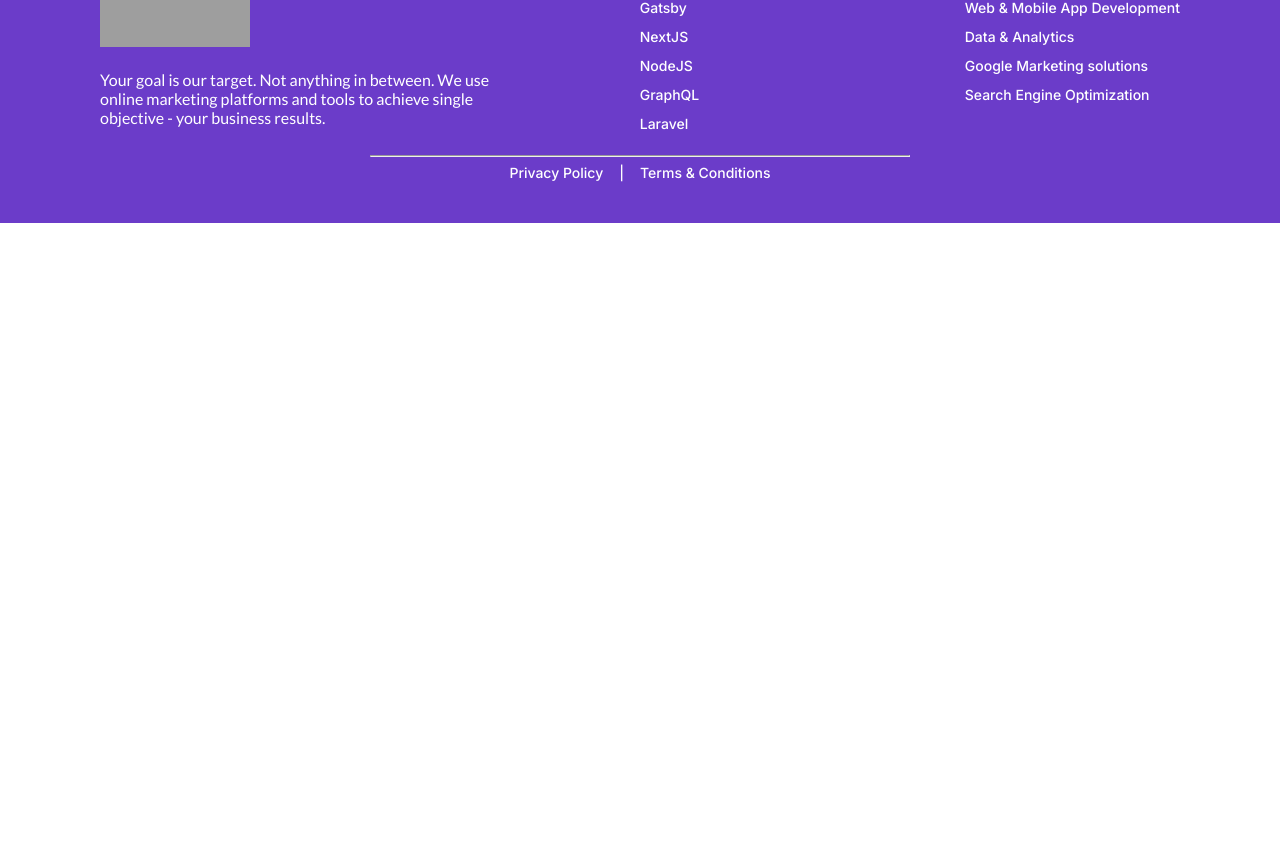
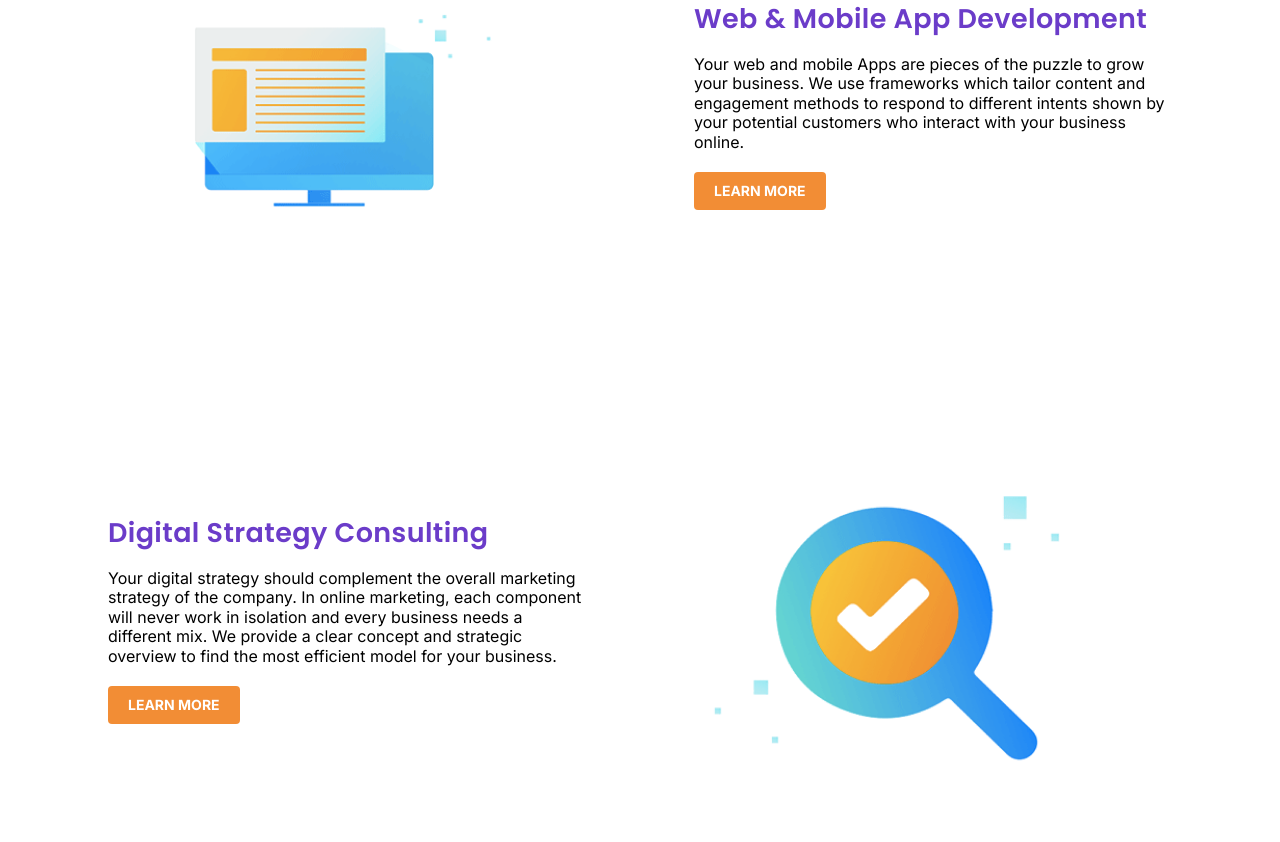
Before and after one commit to Lawo69/AT-DIGITAL-web-project, a React (Create React App) app: page / in a window 1280 px wide. Shown: the part 878-1720 px from the top of the page. Before the commit the page ends 1101 px from the top, so only its background shows below. Built offline with nearby package versions, Linux system fonts and the light colour scheme; grey boxes are pictures that could not be loaded.

Commit message:
Service section finished

```diff
--- a/src/App.css
+++ b/src/App.css
@@ -1,6 +1,7 @@
 /* Global CSS */
 @import url('https://fonts.googleapis.com/css2?family=Inter:wght@100;200;300;400;500;600;700;800;900&display=swap');
 @import url('https://fonts.googleapis.com/css2?family=Lato:ital,wght@0,100;0,300;0,400;0,700;0,900;1,100;1,300;1,400;1,700;1,900&display=swap');
+@import url('https://fonts.googleapis.com/css2?family=Poppins:ital,wght@0,100;0,200;0,300;0,400;0,500;0,600;0,700;0,800;0,900;1,100;1,200;1,300;1,400;1,500;1,600;1,700;1,800;1,900&display=swap');
 
 :root {
   --primary-color: #6B3CC9; /* Used on CTAs and other necessary highlighting points on the design */
--- a/src/App.js
+++ b/src/App.js
@@ -2,7 +2,7 @@ import { Route, Routes } from "react-router-dom";
 import './App.css';
 import { Footer } from "./components/footer/Footer";
 import { Navbar } from './components/navbar/Navbar';
-import { Home } from './pages/Home';
+import  Home  from './pages/home/homescreen/index';
 
 function App() {
   return (
--- a/src/components/footer/Footer.css
+++ b/src/components/footer/Footer.css
@@ -10,6 +10,7 @@
     flex-direction: column;
     gap: 20px;
     width: 413px;
+    margin-right: 20px;
 }
 
 .col-2 {
--- a/src/pages/Home.css
+++ /dev/null
@@ -1,74 +0,0 @@
-.hero-section {
-    height: 700px;
-    background-image: url(/public/img/cover-image.png);
-    background-size: cover;
-    background-repeat: no-repeat;
-}
-
-.hero-content {
-    display: flex;
-    flex-direction: column;
-    background: var(--white);
-    background: linear-gradient(213deg, rgba(28, 189, 221, 1) 0%, rgba(77, 202, 121, 1) 75%);
-    padding: 24px 40px 32px 40px;
-    position: absolute;
-    top: 400px;
-    left: 80px;
-    width: 630px;
-    height: 306px;
-    gap: 20px;
-}
-
-.header-title {
-    font-weight: 700;
-    font-size: 48px;
-    line-height: 48px;
-    letter-spacing: -2%;
-    color: var(--white);
-    width: 556px;
-}
-
-@media (max-width: 1200px) {
-    .hero-content {
-        left: 60px;
-        width: 622px;
-    }
-}
-
-@media (max-width: 768px) {
-    .hero-section {
-        height: 448px;
-    }
-    .hero-content {
-        top: 500px;
-        left: 0;
-        width: 100%;
-        height: 258px;
-    }
-    .header-title {
-        width: 688px;
-    }
-    .container {
-        height: 700px;
-    }
-}
-
-@media (max-width: 500px) {
-    .hero-section {
-        height: 225px;
-    }
-    .hero-content {
-        top: 290px;
-        left: 0;
-        width: 100%;
-        height: 294px;
-    }
-    .header-title {
-        font-size: 36px;
-        line-height: 36px;
-        width: 335px;
-    }
-    .container {
-        height: 512px;
-    }
-}
--- a/src/pages/Home.jsx
+++ b/src/pages/home/HeroSection.jsx
@@ -1,15 +1,15 @@
 import React from 'react';
 import "./Home.css";
-import { CustomButton } from "../components/button/Button";
+import { CustomButton } from "../../components/button/Button";
 
 const clickLogic = () => {
 
 };
 
-export const Home = () => {
+export const HeroSection = () => {
   return (
     // Hero Section Start
-    <section className='container'>
+    <section className='hero-container'>
       <div className="hero-section">
         <div class="hero-content">
           <h1 class="header-title">
@@ -22,5 +22,6 @@ export const Home = () => {
       </div>
     </section>
     // Hero Section End
+
   );
 }
--- /dev/null
+++ b/src/pages/home/Home.css
@@ -0,0 +1,216 @@
+/* Hero Section CSS Start */
+.hero-section {
+    height: 700px;
+    background-image: url(/public/img/cover-image.png);
+    background-size: cover;
+    background-repeat: no-repeat;
+}
+
+.hero-content {
+    display: flex;
+    flex-direction: column;
+    background: var(--white);
+    background: linear-gradient(213deg, rgba(28, 189, 221, 1) 0%, rgba(77, 202, 121, 1) 75%);
+    padding: 24px 40px 32px 40px;
+    position: absolute;
+    top: 400px;
+    left: 80px;
+    width: 630px;
+    height: 306px;
+    gap: 20px;
+}
+
+.header-title {
+    font-weight: 700;
+    font-size: 48px;
+    line-height: 48px;
+    letter-spacing: -2%;
+    color: var(--white);
+    width: 556px;
+}
+
+@media (max-width: 1200px) {
+    .hero-content {
+        left: 60px;
+        width: 622px;
+    }
+}
+
+@media (max-width: 768px) {
+    .hero-section {
+        height: 448px;
+    }
+    .hero-content {
+        top: 500px;
+        left: 0;
+        width: 100%;
+        height: 258px;
+    }
+    .header-title {
+        width: 688px;
+    }
+    .hero-container {
+        height: 700px;
+    }
+}
+
+@media (max-width: 500px) {
+    .hero-section {
+        height: 225px;
+    }
+    .hero-content {
+        top: 290px;
+        left: 0;
+        width: 100%;
+        height: 294px;
+    }
+    .header-title {
+        font-size: 36px;
+        line-height: 36px;
+        width: 335px;
+    }
+    .hero-container {
+        height: 512px;
+    }
+}
+/* Hero Section CSS End */
+
+/* Service Section CSS Start */
+.service-container {
+    height: 1090px;
+    background-color: var(--white);
+}
+
+.services {
+    display: flex;
+    flex-direction: column;
+    align-items: center;
+    justify-content: center;
+    gap: 100px;
+}
+
+.service-row {
+    display: flex;
+    flex-direction: row;
+    gap: 108px;
+    align-items: center;
+    justify-content: center;
+    height: 414px;
+}
+
+.service-image img {
+    width: 414px;
+}
+
+.service-content {
+    display: flex;
+    flex-direction: column;
+    gap: 20px;
+    width: 542px;
+}
+
+.service-content,
+.service-image {
+  flex: 1;
+}
+
+.order-change .service-image img {
+    order: 1;
+}
+
+.order-change .service-content {
+    order: 2;
+}
+
+.service-title {
+    color: var(--primary-color);
+    font-family: 'Poppins', sans-serif;
+    font-weight: 600;
+    font-size: 27px;
+    line-height: 33px;
+    letter-spacing: 0.4px;
+}
+
+.service-content p {
+    color: var(--black);
+    font-weight: 400;
+    font-size: 16px;
+    line-height: 19.36px;
+}
+
+@media (max-width: 1200px) {
+    .service-container {
+        height: 934px;
+    }
+    .service-row {
+        gap: 20px;
+        height: 346px;
+    }
+    .service-image img {
+        width: 346px;
+    }
+    .service-content {
+        width: 530px;
+    }
+}
+
+@media (max-width: 768px) {
+    .service-container {
+        height: 751px;
+    }
+    .services {
+        margin: 50px 0px;
+    }
+    .service-row {
+        gap: 20px;
+        height: 275px;
+    }
+
+    .service-image img {
+        width: 275px;
+    }
+
+    .service-content {
+        flex-direction: column;
+        gap: 20px;
+        width: 393px;
+    }
+}
+
+@media (max-width: 500px) {
+    .service-container {
+        height: 1346px;
+    }
+
+    .services {
+        margin: 0px;
+    }
+
+    .service-row {
+        flex-direction: column;
+        gap: 20px;
+        height: 573px;
+    }
+
+    .service-image img {
+        width: 275px;
+    }
+
+    .service-content {
+        text-align: center;
+        align-items: center;
+        justify-content: center;
+        width: 335px;
+    }
+
+    .orderchange {
+        flex-direction: column-reverse;
+    }
+
+    .order-change .service-content {
+        order: 2;
+    }
+}
+
+
+/* Service Section CSS End */
--- /dev/null
+++ b/src/pages/home/ServiceSection.jsx
@@ -0,0 +1,40 @@
+import React from 'react'
+import './Home.css'
+import { CustomButton } from "../../components/button/Button";
+
+const clickLogic = () => {
+
+};
+
+export const ServiceSection = () => {
+  return (
+    <section className='service-container'>
+        <div className="services">
+            <div className="service-row">
+                <div className="service-image">
+                    <img src="/img/image-1.png" alt="computer" />
+                </div>
+                <div className="service-content">
+                    <h1 className="service-title">Web & Mobile App Development</h1>
+                    <p>Your web and mobile Apps are pieces of the puzzle to grow your business. We use frameworks which tailor content and engagement methods to respond to different intents shown by your potential customers who interact with your business online.</p>
+                    <div className="button">
+                        <CustomButton text="Learn more" onClick={clickLogic} />
+                    </div>
+                </div>
+            </div>
+            <div className="service-row orderchange">
+                <div className="service-content">
+                    <h1 className="service-title">Digital Strategy Consulting</h1>
+                    <p>Your digital strategy should complement the overall marketing strategy of the company. In online marketing, each component will never work in isolation and every business needs a different mix. We provide a clear concept and strategic overview to find the most efficient model for your business.</p>
+                    <div className="button">
+                        <CustomButton text="Learn more" onClick={clickLogic} />
+                    </div>
+                </div>
+                <div className="service-image">
+                    <img src="/img/image-2.png" alt="sarching-tool" />
+                </div>
+            </div>
+        </div>
+    </section>
+  )
+}
--- /dev/null
+++ b/src/pages/home/homescreen/index.jsx
@@ -0,0 +1,11 @@
+import { HeroSection } from "../HeroSection";
+import { ServiceSection } from "../ServiceSection";
+
+export default function Home () {
+    return (
+        <>
+            <HeroSection />
+            <ServiceSection />
+        </>
+    )
+}
```
Also changed, not shown: public/img/image-1.png (renamed from public/img/image 2.png), public/img/image-2.png (renamed from public/img/image 1.png).
